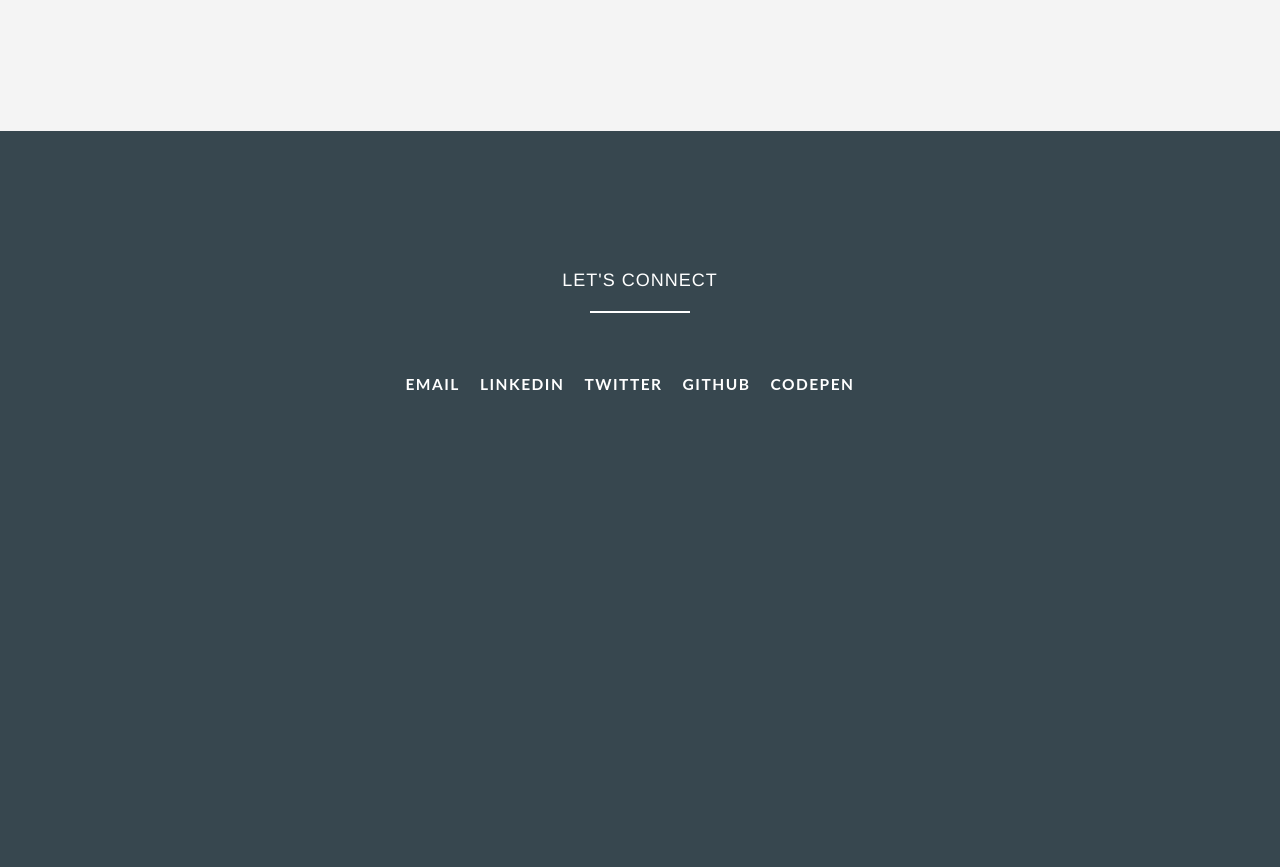
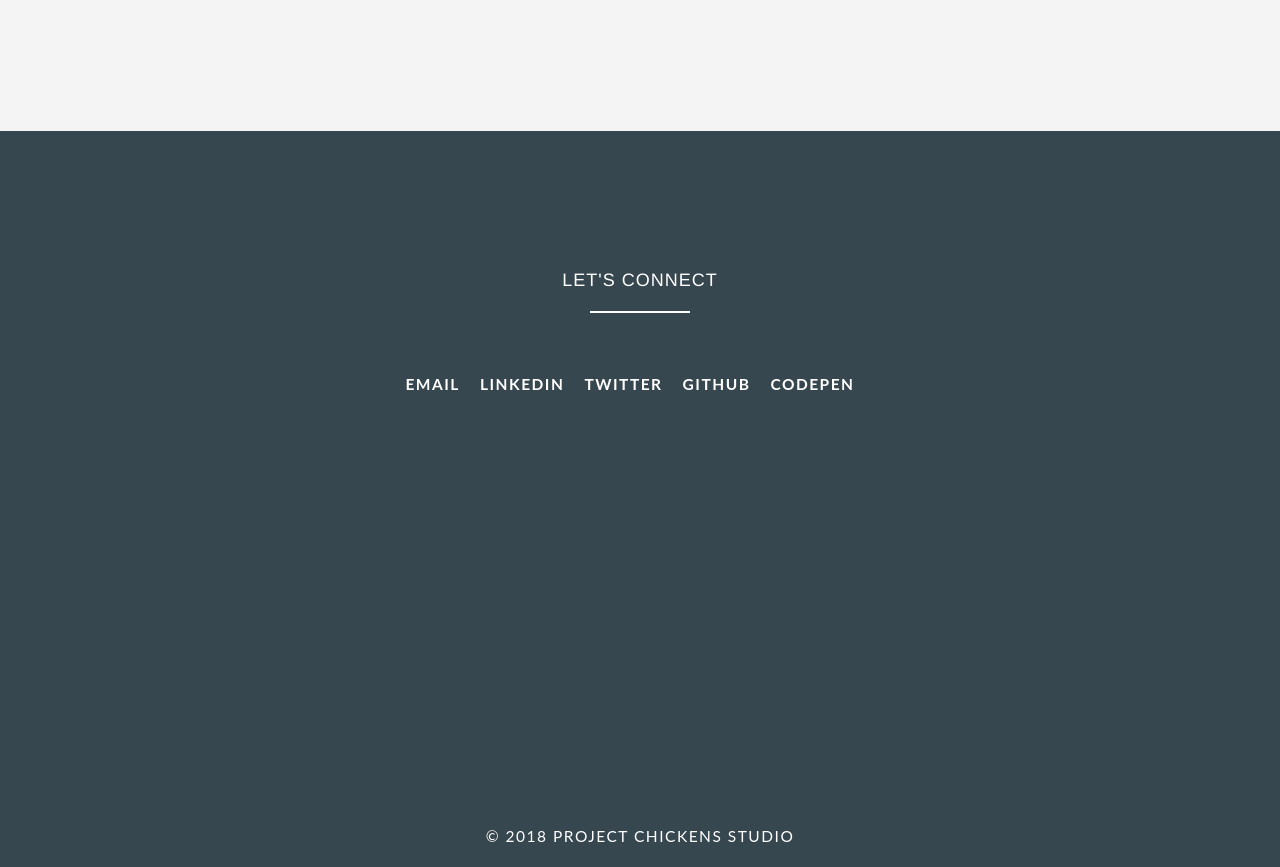
Before and after one commit to justinkahrs/portfolio-react, a React (Create React App) app: page / in a window 1280 px wide. Shown: the part 3340-4207 px from the top of the page. Built offline with nearby package versions, Linux system fonts and the light colour scheme; what webfontloader would draw is missing.

Commit message:
footer on every page

```diff
--- /dev/null
+++ b/src/common/Footer.js
@@ -0,0 +1,16 @@
+import React from 'react'
+const styles = () => ({
+  footer: {
+    color: 'white',
+    display: 'flex',
+    alignItems: 'flex-end',
+    justifyContent: 'center',
+    backgroundColor: '#37474f',
+    minHeight: '20vh',
+    paddingBottom: '2rem',
+    fontFamily: 'Lato',
+    fontSize: '15.5px',
+    letterSpacing: '1.5px',
+  },
+})
+export default () => <div style={styles().footer}>© 2018 PROJECT CHICKENS STUDIO</div>
--- a/src/common/PortfolioPage.js
+++ b/src/common/PortfolioPage.js
@@ -1,6 +1,7 @@
 import React from 'react'
 import { Link } from 'react-router-dom'
 
+import Footer from './Footer'
 import Navigation from './Nav'
 
 export default class PortfolioPage extends React.Component {
@@ -60,6 +61,7 @@ export default class PortfolioPage extends React.Component {
             )}
           </div>
         </div>
+        <Footer />
       </React.Fragment>
     )
   }
--- a/src/mainPage/Contact.js
+++ b/src/mainPage/Contact.js
@@ -16,7 +16,7 @@ class Contact extends Component {
         letterSpacing: '1.5px',
         display: big ? 'inline' : '',
         marginRight: big ? '2rem' : '',
-        textAlign: big ? '' : 'center'
+        textAlign: big ? '' : 'center',
       },
       contactPage: {
         color: 'white',
@@ -24,7 +24,7 @@ class Contact extends Component {
         flexDirection: 'column',
         alignItems: 'center',
         backgroundColor: '#37474F',
-        minHeight: '92vh',
+        minHeight: '72vh',
       },
       header: {
         color: 'white',
--- a/src/mainPage/index.js
+++ b/src/mainPage/index.js
@@ -1,9 +1,10 @@
 import React from 'react'
+import About from './About.js'
+import Contact from './Contact.js'
+import Footer from '../common/Footer'
 import Landing from './Landing.js'
-import About from './About.js'
+import Navigation from '../common/Nav'
 import Portfolio from './Portfolio.js'
-import Contact from './Contact.js'
-import Navigation from '../common/Nav'
 
 const styles = {
   app: {
@@ -22,6 +23,7 @@ class MainPage extends React.Component {
           <About big={big} />
           <Portfolio big={big} />
           <Contact big={big} />
+          <Footer />
         </div>
       </div>
     )
```
